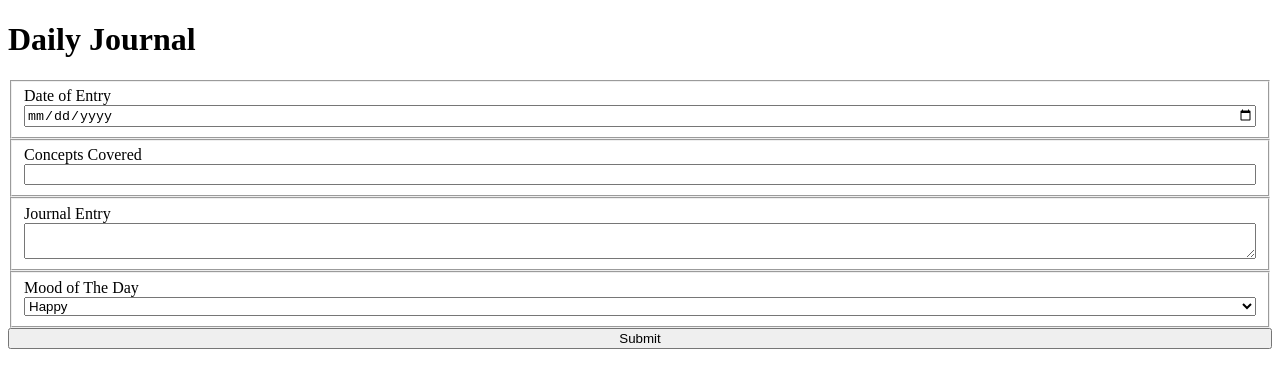
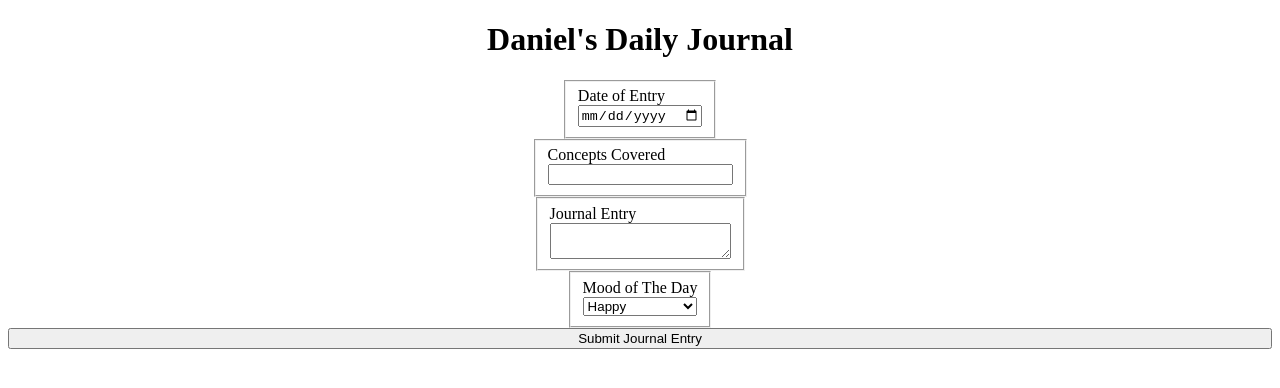
Before and after one commit to DanielFuqua/Daily-Journal, a plain HTML site: page index.html in a window 1280 px wide. Drawn offline with Linux system fonts and the light colour scheme; files that its build step writes are made by us from their sources.

Commit message:
Got form centered

```diff
--- a/index.html
+++ b/index.html
@@ -3,24 +3,28 @@
 <head>
     <meta charset="UTF-8">
     <meta name="viewport" content="width=device-width, initial-scale=1.0">
-    <link rel="stylesheet" href="main.css">
+    <link rel="stylesheet" href="styles/main.css">
     <title>Document</title>
 </head>
 <body>
-    <h1>Daily Journal</h1>
+    <h1>Daniel's Daily Journal</h1>
     <form>
+
         <fieldset>
             <label for="journalDate" id="journalDate">Date of Entry</label>
             <input type="date" id="journalDate" name="journalDate">
         </fieldset>
+
         <fieldset>
             <label for="conceptsCovered">Concepts Covered</label>
             <input type="text" id="conceptsCovered" name="conceptsCovered">
         </fieldset>
+
         <fieldset>
             <label for="journalEntry">Journal Entry</label>
             <textarea name="journalEntry" id="journalEntry"></textarea>
         </fieldset>
+
         <fieldset>
             <label for="mood">Mood of The Day</label>
             <select name="moods" id="moods">
@@ -30,7 +34,9 @@
                 <option value="afraid">Afraid</option>
             </select>
         </fieldset>
-        <button>Submit</button>
+
+        <button type="button">Submit Journal Entry</button>
+
     </form>
 </body>
 </html>
--- a/styles/main.css
+++ b/styles/main.css
@@ -1,9 +1,31 @@
 form {
     display: flex;
     flex-direction: column;
+    /* text-align: center;
+    width: 60%;
+    display: block;
+    text-align: center;
+    margin: auto 0; */
 }
 
-form fieldset {
+fieldset {
     display: flex;
     flex-direction: column;
+    margin: 0 auto;
+    /* height: auto;
+    width: 95%;
+    align-items: center; */
+
 }
+
+h1 {
+    text-align: center;
+}
+
+label {
+
+}
+
+input {
+
+}
```
